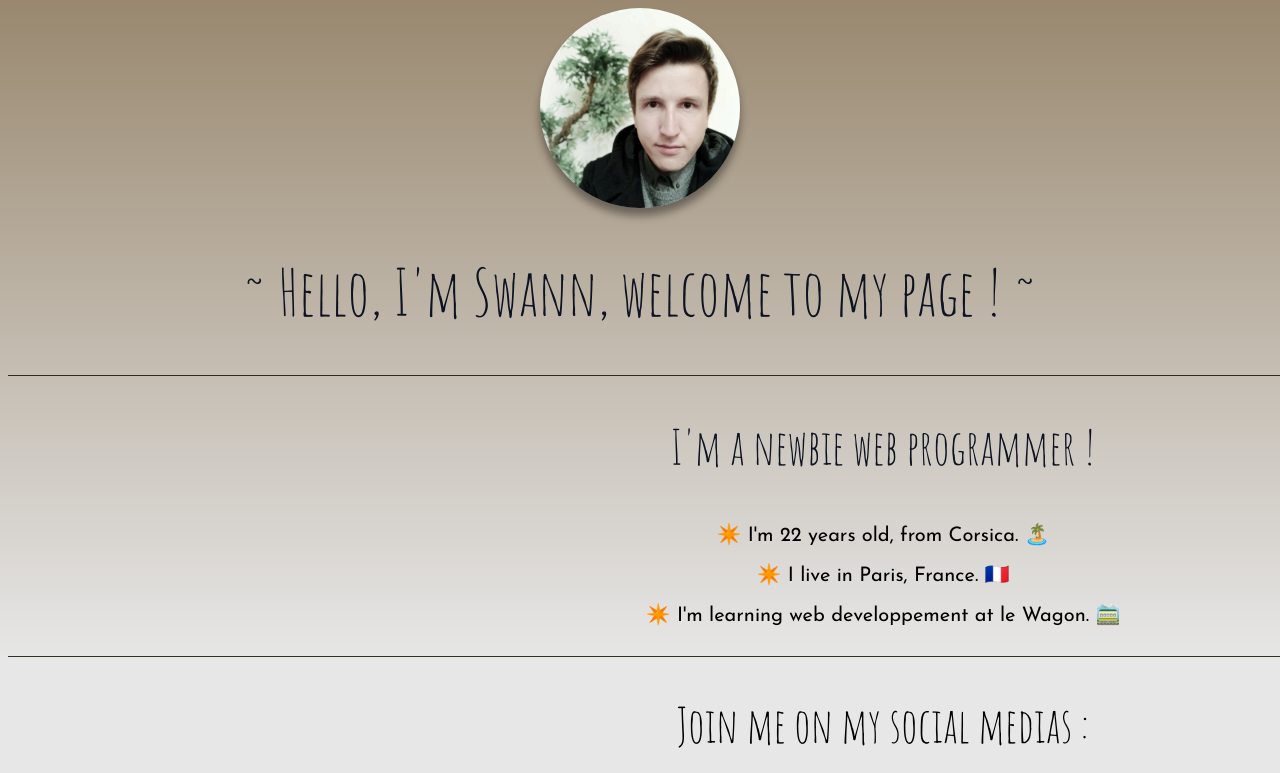
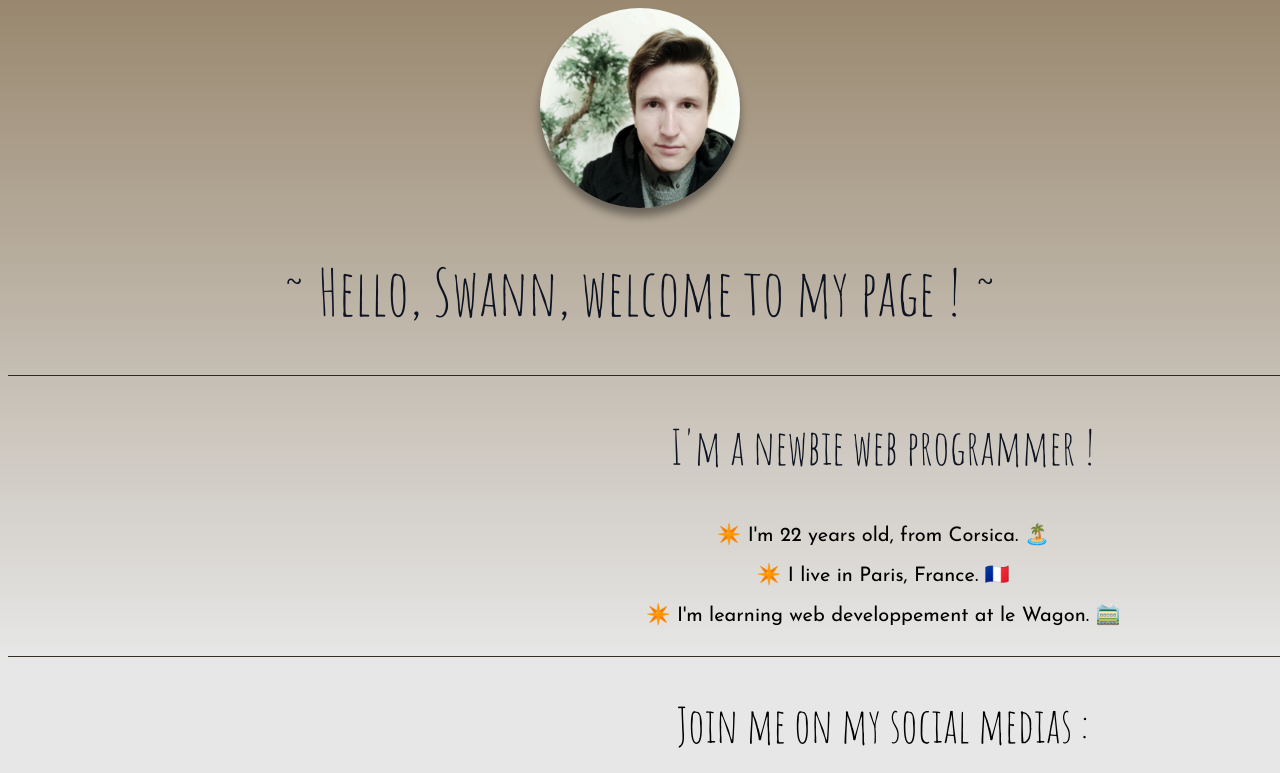
Before and after one commit to SMVNN/profile2, a plain HTML site: page index.html in a window 1280 px wide. Shown: the top 773 px of the page. Drawn offline with Linux system fonts and the light colour scheme.

Commit message:
Wording adjustments

```diff
--- a/index.html
+++ b/index.html
@@ -41,7 +41,7 @@
   </head>
   <body>
     <img src="images/pp.jpg" alt="Swann" id="pp">
-    <h1>~ Hello, I'm Swann, welcome to my page ! ~</h1>
+    <h1>~ Hello, Swann, welcome to my page ! ~</h1>
     <div class="para">
       <h2>I'm a newbie web programmer ! </h2>
       <p id="des">✴️ I'm 22 years old, from Corsica. 🏝️<br>✴️ I live in Paris, France. 🇫🇷<br>✴️ I'm learning web developpement at le Wagon. 🚞</p>
```
